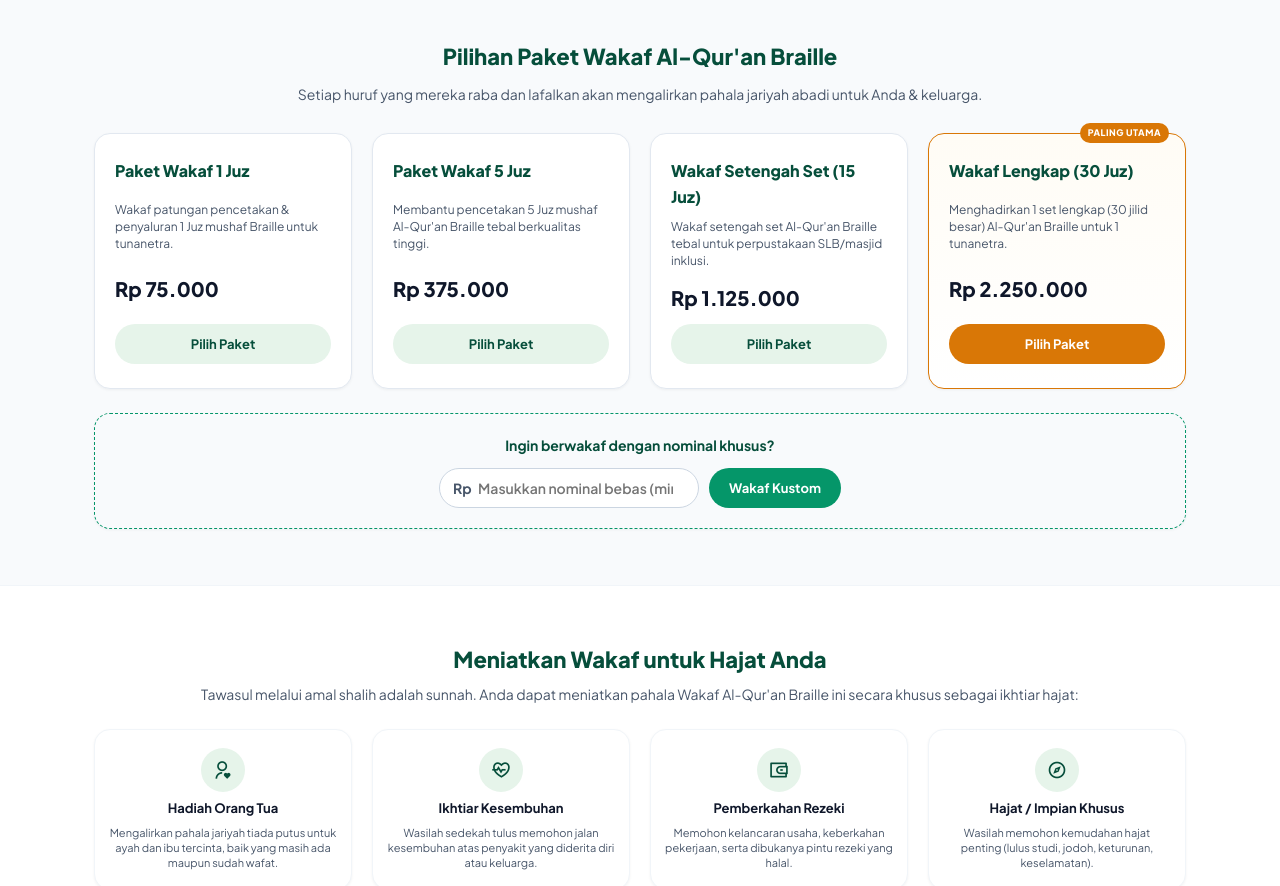
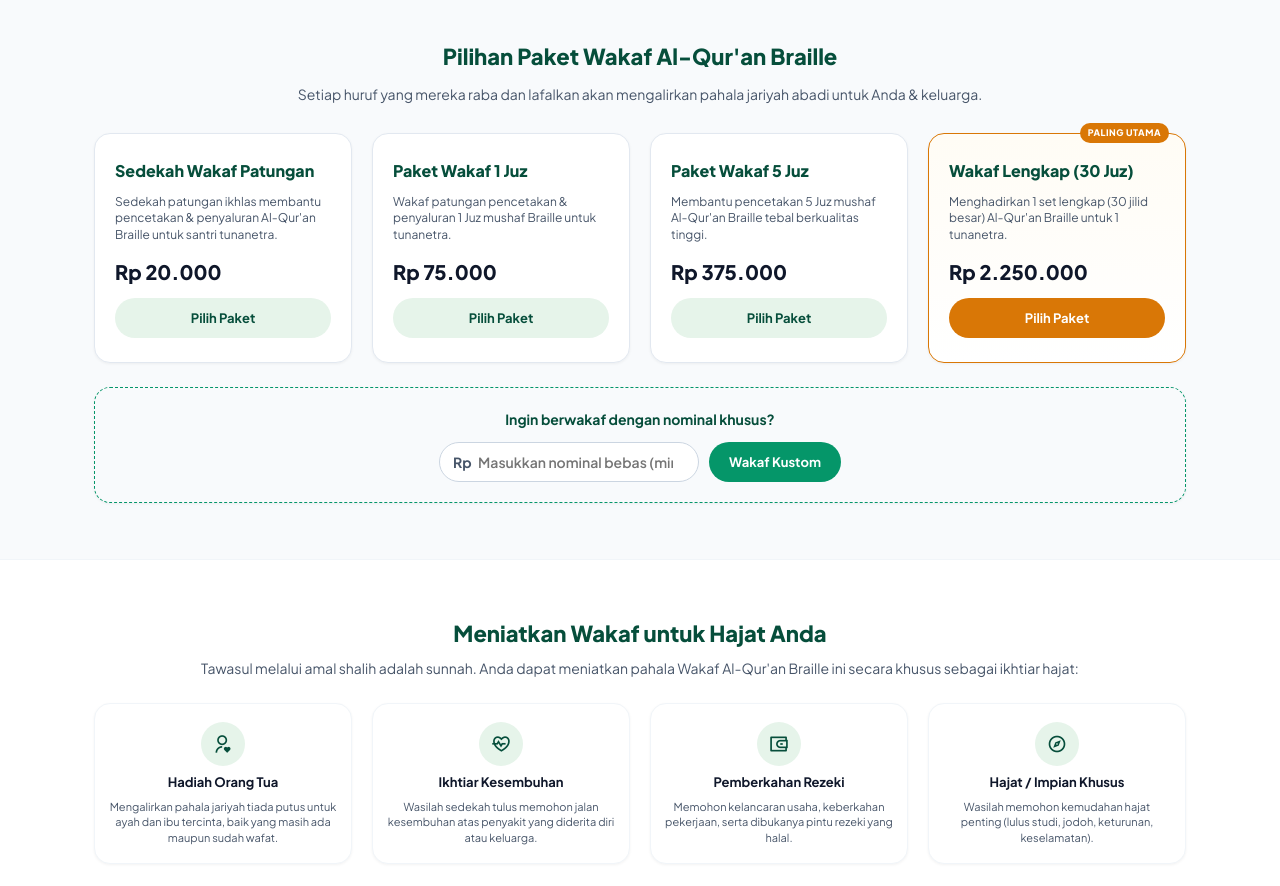
Before and after one commit to michel-angelo/braille-bimai, a Next.js app: page / in a window 1280 px wide. Shown: the part 5500-6386 px from the top of the page. Built offline with nearby package versions, Linux system fonts and the light colour scheme; no server answers.

Commit message:
fix(cro): update minimum wakaf option to Rp 20.000 (Patungan Wakaf) across site

```diff
--- a/src/components/CampaignClient.js
+++ b/src/components/CampaignClient.js
@@ -95,7 +95,7 @@ export default function CampaignClient({ initialData, whatsappCS }) {
             content_name: "Wakaf Al-Qur'an Braille"
           }
         ],
-        value: 75000,
+        value: 20000,
         currency: "IDR"
       });
     }
@@ -103,7 +103,7 @@ export default function CampaignClient({ initialData, whatsappCS }) {
     if (typeof window !== "undefined" && window.fbq) {
       window.fbq("track", "ViewContent", {
         content_name: "Wakaf Al-Qur'an Braille",
-        value: 75000,
+        value: 20000,
         currency: "IDR"
       });
     }
@@ -282,8 +282,8 @@ export default function CampaignClient({ initialData, whatsappCS }) {
 
   const handleCustomDonate = () => {
     const amt = parseInt(customAmountText);
-    if (isNaN(amt) || amt < 75000) {
-      showAlert("Minimal nominal wakaf kustom adalah Rp 75.000", "warning");
+    if (isNaN(amt) || amt < 20000) {
+      showAlert("Minimal nominal wakaf kustom adalah Rp 20.000", "warning");
       return;
     }
     handleOpenModal("Wakaf Kustom", amt);
@@ -1047,6 +1047,24 @@ export default function CampaignClient({ initialData, whatsappCS }) {
           <div className="package-grid">
             <div
               className="package-card"
+              data-package-name="Sedekah Wakaf Patungan"
+              data-package-amount="20000"
+            >
+              <h3>Sedekah Wakaf Patungan</h3>
+              <p className="package-desc">
+                Sedekah patungan ikhlas membantu pencetakan & penyaluran Al-Qur'an Braille untuk santri tunanetra.
+              </p>
+              <span className="package-price">Rp 20.000</span>
+              <button
+                className="btn-select-package"
+                onClick={() => handleOpenModal("Sedekah Wakaf Patungan", 20000)}
+              >
+                Pilih Paket
+              </button>
+            </div>
+
+            <div
+              className="package-card"
               data-package-name="Paket Wakaf 1 Juz"
               data-package-amount="75000"
             >
@@ -1078,27 +1096,6 @@ export default function CampaignClient({ initialData, whatsappCS }) {
               <button
                 className="btn-select-package"
                 onClick={() => handleOpenModal("Paket Wakaf 5 Juz", 375000)}
-              >
-                Pilih Paket
-              </button>
-            </div>
-
-            <div
-              className="package-card"
-              data-package-name="Wakaf Setengah Set (15 Juz)"
-              data-package-amount="1125000"
-            >
-              <h3>Wakaf Setengah Set (15 Juz)</h3>
-              <p className="package-desc">
-                Wakaf setengah set Al-Qur'an Braille tebal untuk perpustakaan
-                SLB/masjid inklusi.
-              </p>
-              <span className="package-price">Rp 1.125.000</span>
-              <button
-                className="btn-select-package"
-                onClick={() =>
-                  handleOpenModal("Wakaf Setengah Set (15 Juz)", 1125000)
-                }
               >
                 Pilih Paket
               </button>
@@ -1138,8 +1135,8 @@ export default function CampaignClient({ initialData, whatsappCS }) {
                   id="custom-amount"
                   value={customAmountText}
                   onChange={(e) => setCustomAmountText(e.target.value)}
-                  placeholder="Masukkan nominal bebas (min 75k)..."
-                  min="75000"
+                  placeholder="Masukkan nominal bebas (min 20k)..."
+                  min="20000"
                 />
               </div>
               <button
@@ -1677,14 +1674,14 @@ export default function CampaignClient({ initialData, whatsappCS }) {
               <span className="floating-badge-dot"></span> Wakaf Al-Qur'an Braille
             </span>
             <span className="floating-cta-price">
-              Patungan Mulai <strong>Rp 75rb</strong>
+              Patungan Mulai <strong>Rp 20rb</strong>
             </span>
           </div>
           <button
             type="button"
             className="btn-floating-cta-gold"
             id="cta-floating"
-            onClick={() => handleOpenModal("Wakaf Patungan (1 Juz)", 75000)}
+            onClick={() => handleOpenModal("Sedekah Wakaf Patungan", 20000)}
           >
             <span>Wakaf Sekarang</span>
             <i className="ri-arrow-right-line"></i>
@@ -1733,6 +1730,16 @@ export default function CampaignClient({ initialData, whatsappCS }) {
 
                 {/* Integrated Preset Chips */}
                 <div className="compact-preset-chips">
+                  <button
+                    type="button"
+                    className={`compact-chip ${modalAmount === 20000 ? "active" : ""}`}
+                    onClick={() => {
+                      setModalPackageName("Sedekah Wakaf Patungan");
+                      setModalAmount(20000);
+                    }}
+                  >
+                    Patungan (20rb)
+                  </button>
                   <button
                     type="button"
                     className={`compact-chip ${modalAmount === 75000 ? "active" : ""}`}
@@ -1752,16 +1759,6 @@ export default function CampaignClient({ initialData, whatsappCS }) {
                     }}
                   >
                     5 Juz (375rb)
-                  </button>
-                  <button
-                    type="button"
-                    className={`compact-chip ${modalAmount === 750000 ? "active" : ""}`}
-                    onClick={() => {
-                      setModalPackageName("Paket Wakaf 10 Juz");
-                      setModalAmount(750000);
-                    }}
-                  >
-                    10 Juz (750rb)
                   </button>
                   <button
                     type="button"
```
